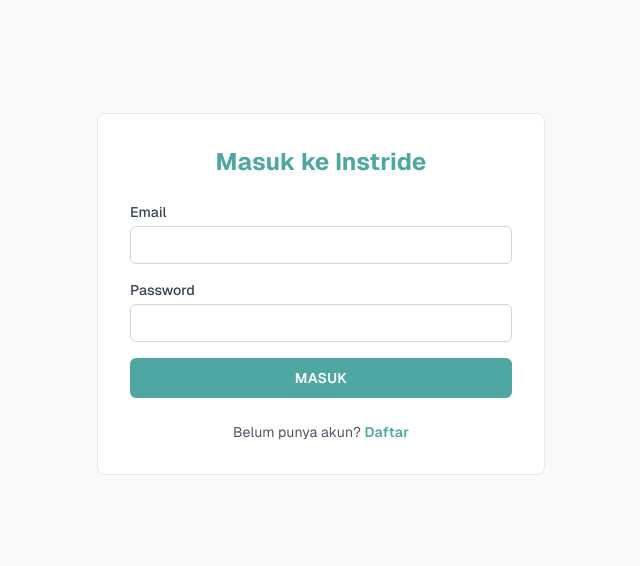
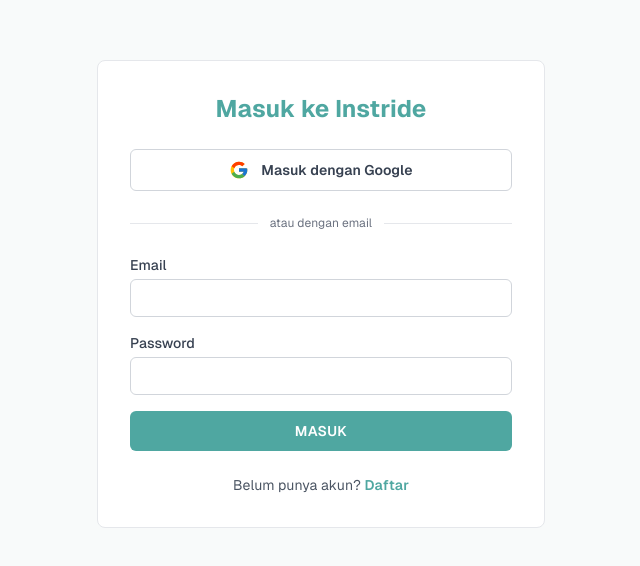
Before and after one commit to dnday/Instride, a Next.js app: page /login in a window 1280 px wide. Shown: the part 106-672 px from the top of the page, without its empty margins (319-959 px from the left). Built offline with nearby package versions, Linux system fonts and the light colour scheme.

Commit message:
feat: Login & daftar dengan Google (Supabase OAuth)
- Komponen GoogleSignInButton dipakai di halaman login dan register
- Akun baru otomatis dibuat; profil dibuat trigger on_auth_user_created
- NEXT_PUBLIC_BASE_PATH untuk URL redirect di GitHub Pages

```diff
--- a/next.config.mjs
+++ b/next.config.mjs
@@ -3,6 +3,8 @@
   output: 'export',
   // Di GitHub Pages app disajikan di /Instride/app (di-set oleh workflow); lokal tetap di /
   basePath: process.env.BASE_PATH || '',
+  // Dibutuhkan untuk membangun URL redirect absolut (mis. login Google)
+  env: { NEXT_PUBLIC_BASE_PATH: process.env.BASE_PATH || '' },
   images: {
     unoptimized: true
   }
--- a/src/app/login/page.tsx
+++ b/src/app/login/page.tsx
@@ -7,6 +7,7 @@
 import { mapSignInError } from "@/lib/authErrors";
 import { type FieldErrors, validateLogin } from "@/lib/authValidation";
 import { AUTHENTICATED_DESTINATION } from "@/lib/constants";
+import GoogleSignInButton from "@/components/GoogleSignInButton";
 import { getSupabaseClient, SupabaseConfigError } from "@/lib/supabaseClient";
 
 export default function LoginPage() {
@@ -77,6 +78,13 @@
           </div>
         )}
 
+        <GoogleSignInButton />
+        <div className="my-6 flex items-center gap-3 text-xs text-gray-500">
+          <span className="h-px flex-1 bg-gray-200" />
+          atau dengan email
+          <span className="h-px flex-1 bg-gray-200" />
+        </div>
+
         <form onSubmit={handleSubmit} className="space-y-4" noValidate>
           {/* Email */}
           <div>
--- a/src/app/register/page.tsx
+++ b/src/app/register/page.tsx
@@ -7,6 +7,7 @@
 import { mapSignUpError } from "@/lib/authErrors";
 import { type FieldErrors, validateRegister } from "@/lib/authValidation";
 import { AUTHENTICATED_DESTINATION } from "@/lib/constants";
+import GoogleSignInButton from "@/components/GoogleSignInButton";
 import { getSupabaseClient, SupabaseConfigError } from "@/lib/supabaseClient";
 
 export default function RegisterPage() {
@@ -110,6 +111,13 @@
           </div>
         )}
 
+        <GoogleSignInButton label="Daftar dengan Google" />
+        <div className="my-6 flex items-center gap-3 text-xs text-gray-500">
+          <span className="h-px flex-1 bg-gray-200" />
+          atau dengan email
+          <span className="h-px flex-1 bg-gray-200" />
+        </div>
+
         <form onSubmit={handleSubmit} className="space-y-4" noValidate>
           {/* Nama */}
           <div>
--- /dev/null
+++ b/src/components/GoogleSignInButton.tsx
@@ -0,0 +1,58 @@
+"use client";
+
+import { useState } from "react";
+
+import { AUTHENTICATED_DESTINATION } from "@/lib/constants";
+import { getSupabaseClient, SupabaseConfigError } from "@/lib/supabaseClient";
+
+/**
+ * Login/daftar dengan akun Google lewat Supabase Auth (OAuth).
+ * Akun baru otomatis dibuat; profil public.users dibuat trigger on_auth_user_created.
+ * Butuh provider Google aktif di Supabase dan URL tujuan terdaftar di Redirect URLs.
+ */
+export default function GoogleSignInButton({ label = "Masuk dengan Google" }: { label?: string }) {
+  const [loading, setLoading] = useState(false);
+  const [error, setError] = useState<string | null>(null);
+
+  async function handleClick() {
+    setError(null);
+    setLoading(true);
+    try {
+      const { error } = await getSupabaseClient().auth.signInWithOAuth({
+        provider: "google",
+        options: {
+          redirectTo: `${window.location.origin}${process.env.NEXT_PUBLIC_BASE_PATH ?? ""}${AUTHENTICATED_DESTINATION}`,
+        },
+      });
+      // Jika berhasil, browser diarahkan ke halaman Google sehingga kode di bawah tidak berlanjut
+      if (error) throw error;
+    } catch (e) {
+      setError(e instanceof SupabaseConfigError ? e.message : "Gagal menghubungkan ke Google. Silakan coba lagi.");
+      setLoading(false);
+    }
+  }
+
+  return (
+    <div>
+      <button
+        type="button"
+        onClick={handleClick}
+        disabled={loading}
+        className="w-full flex items-center justify-center gap-3 rounded-md border border-gray-300 bg-white py-2.5 text-sm font-semibold text-gray-700 hover:bg-gray-50 disabled:opacity-60 disabled:cursor-not-allowed"
+      >
+        <svg viewBox="0 0 48 48" className="w-5 h-5" aria-hidden="true">
+          <path fill="#FFC107" d="M43.6 20.5H42V20H24v8h11.3C33.7 32.7 29.2 36 24 36c-6.6 0-12-5.4-12-12s5.4-12 12-12c3.1 0 5.8 1.2 7.9 3.1l5.7-5.7C34 6.1 29.3 4 24 4 12.9 4 4 12.9 4 24s8.9 20 20 20 20-8.9 20-20c0-1.3-.1-2.3-.4-3.5z" />
+          <path fill="#FF3D00" d="m6.3 14.7 6.6 4.8C14.7 15.1 19 12 24 12c3.1 0 5.8 1.2 7.9 3.1l5.7-5.7C34 6.1 29.3 4 24 4 16.3 4 9.7 8.3 6.3 14.7z" />
+          <path fill="#4CAF50" d="M24 44c5.2 0 9.9-2 13.4-5.2l-6.2-5.2C29.2 35.1 26.7 36 24 36c-5.2 0-9.6-3.3-11.3-7.9l-6.5 5C9.5 39.6 16.2 44 24 44z" />
+          <path fill="#1976D2" d="M43.6 20.5H42V20H24v8h11.3c-.8 2.2-2.2 4.2-4.1 5.6l6.2 5.2C36.9 39.2 44 34 44 24c0-1.3-.1-2.3-.4-3.5z" />
+        </svg>
+        {loading ? "Menghubungkan..." : label}
+      </button>
+      {error && (
+        <p className="mt-2 text-xs text-red-600" role="alert">
+          {error}
+        </p>
+      )}
+    </div>
+  );
+}
```
